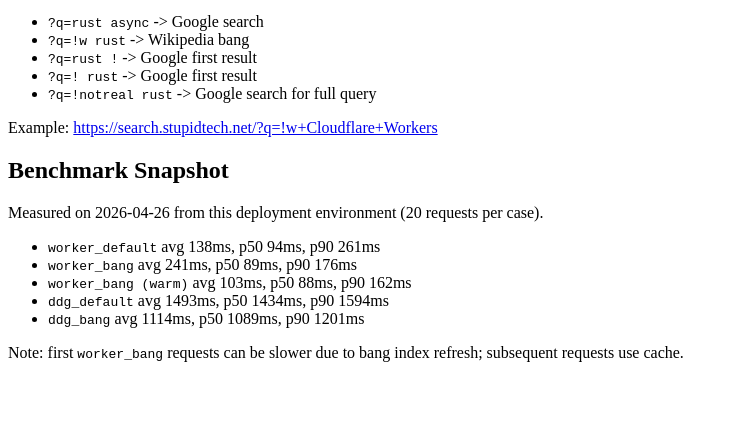
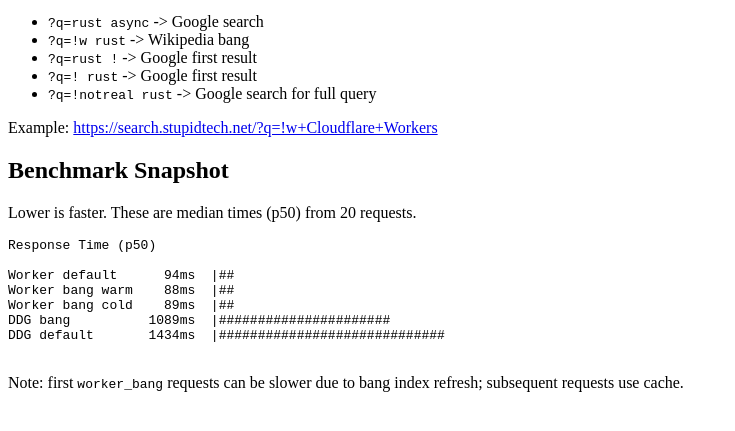
Before and after one commit to stephancill/search-bangs-worker, a website: page public/index.html in a window 1280 px wide. Shown: the part 101-532 px from the top of the page, without its empty margins (0-735 px from the left). Drawn offline with Linux system fonts and the light colour scheme.

Commit message:
docs: simplify benchmark section with ascii chart

```diff
--- a/public/index.html
+++ b/public/index.html
@@ -24,14 +24,16 @@
     </p>
 
     <h2>Benchmark Snapshot</h2>
-    <p>Measured on 2026-04-26 from this deployment environment (20 requests per case).</p>
-    <ul>
-      <li><code>worker_default</code> avg 138ms, p50 94ms, p90 261ms</li>
-      <li><code>worker_bang</code> avg 241ms, p50 89ms, p90 176ms</li>
-      <li><code>worker_bang (warm)</code> avg 103ms, p50 88ms, p90 162ms</li>
-      <li><code>ddg_default</code> avg 1493ms, p50 1434ms, p90 1594ms</li>
-      <li><code>ddg_bang</code> avg 1114ms, p50 1089ms, p90 1201ms</li>
-    </ul>
+    <p>Lower is faster. These are median times (p50) from 20 requests.</p>
+    <pre>
+Response Time (p50)
+
+Worker default      94ms  |##
+Worker bang warm    88ms  |##
+Worker bang cold    89ms  |##
+DDG bang          1089ms  |######################
+DDG default       1434ms  |#############################
+    </pre>
     <p>
       Note: first <code>worker_bang</code> requests can be slower due to bang index refresh;
       subsequent requests use cache.
```
